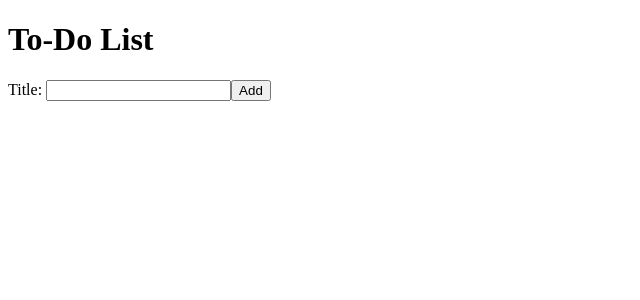
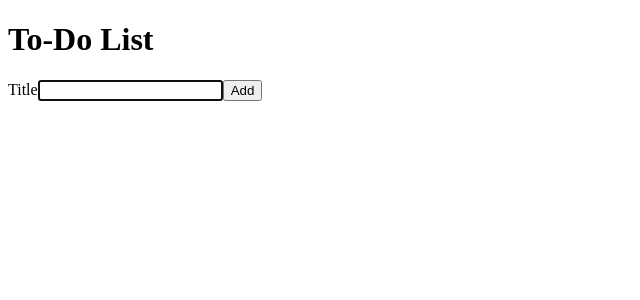
Before and after one commit to vsrodriguez3/react-todo, a React (Create React App) app: page / in a window 1280 px wide. Shown: the top 300 px of the page, without its empty margins (0-640 px from the left). Built offline with nearby package versions, Linux system fonts and the light colour scheme.

Commit message:
Add InputWithLabel component, auto-focus, and button to remove task.

```diff
--- a/src/AddTodoForm.js
+++ b/src/AddTodoForm.js
@@ -1,4 +1,5 @@
 import React, { useState } from 'react';
+import InputWithLabel from './InputWithLabel';
 
 function AddTodoForm({ onAddTodo }) {
     const [todoTitle, setTodoTitle] = useState('')
@@ -16,15 +17,13 @@ function AddTodoForm({ onAddTodo }) {
 
     return (
         <form onSubmit={handleAddTodo}>
-            <label htmlFor="todoTitle">Title: </label>
-            <input
-                type="text"
-                id="todoTitle"
-                name="title"
-                value={todoTitle}
-                onChange={handleTitleChange}
-            />
-            <input type="submit" value="Add" />
+            <InputWithLabel
+                todoTitle={todoTitle}
+                handleTitleChange={handleTitleChange}
+                autoFocus
+            >
+                Title
+            </InputWithLabel>
         </form>
     );
 };
--- a/src/App.js
+++ b/src/App.js
@@ -23,12 +23,16 @@ function App() {
     setTodoList(prevList => [...prevList, newTodo]);
   }
 
+  function removeTodo(id) {
+    setTodoList(prevList => prevList.filter(task => task.id !== id));
+  }
+
   return (
     <>
       <h1>To-Do List</h1>
       <AddTodoForm onAddTodo={addTodo} />
       <p></p>
-      <TodoList todoList={todoList} />
+      <TodoList todoList={todoList} onRemoveTodo={removeTodo}/>
     </>
   );
 };
--- /dev/null
+++ b/src/InputWithLabel.js
@@ -0,0 +1,26 @@
+import React, { useRef, useEffect } from 'react'
+
+function InputWithLabel(props) {
+    const inputRef = useRef(null);
+
+    useEffect(() => {
+        inputRef.current.focus();
+    }, []);
+
+    return (
+        <>
+            <label htmlFor="todoTitle">{props.children}</label>
+            <input
+                type="text"
+                id="todoTitle"
+                name="title"
+                value={props.todoTitle}
+                onChange={props.handleTitleChange}
+                ref={inputRef}
+            />
+            <input type="submit" value="Add" />
+        </>
+    )
+}
+
+export default InputWithLabel
--- a/src/TodoList.js
+++ b/src/TodoList.js
@@ -1,9 +1,14 @@
 import React from 'react';
 import TodoListItem from './TodoListItem';
 
-function TodoList({ todoList }) {
+function TodoList({ todoList, onRemoveTodo }) {
     const todoListTasks = todoList.map(task => (
-      <TodoListItem key={task.id} title={task.title} />
+      <TodoListItem
+        key={task.id}
+        id={task.id}
+        title={task.title}
+        onRemoveTodo={onRemoveTodo}
+      />
     ));
 
     return (
--- a/src/TodoListItem.js
+++ b/src/TodoListItem.js
@@ -1,11 +1,18 @@
 import React from 'react';
 
-function TodoListItem({ title }) {
-    return (
-        <li>
-          {title}
-        </li>
-    );
+function TodoListItem({ title, id, onRemoveTodo }) {
+
+  return (
+      <li>
+        {title}
+        <button
+          type="button"
+          onClick={() => onRemoveTodo(id)}
+        >
+          Remove
+        </button>
+      </li>
+  );
 };
 
 export default TodoListItem;
```
